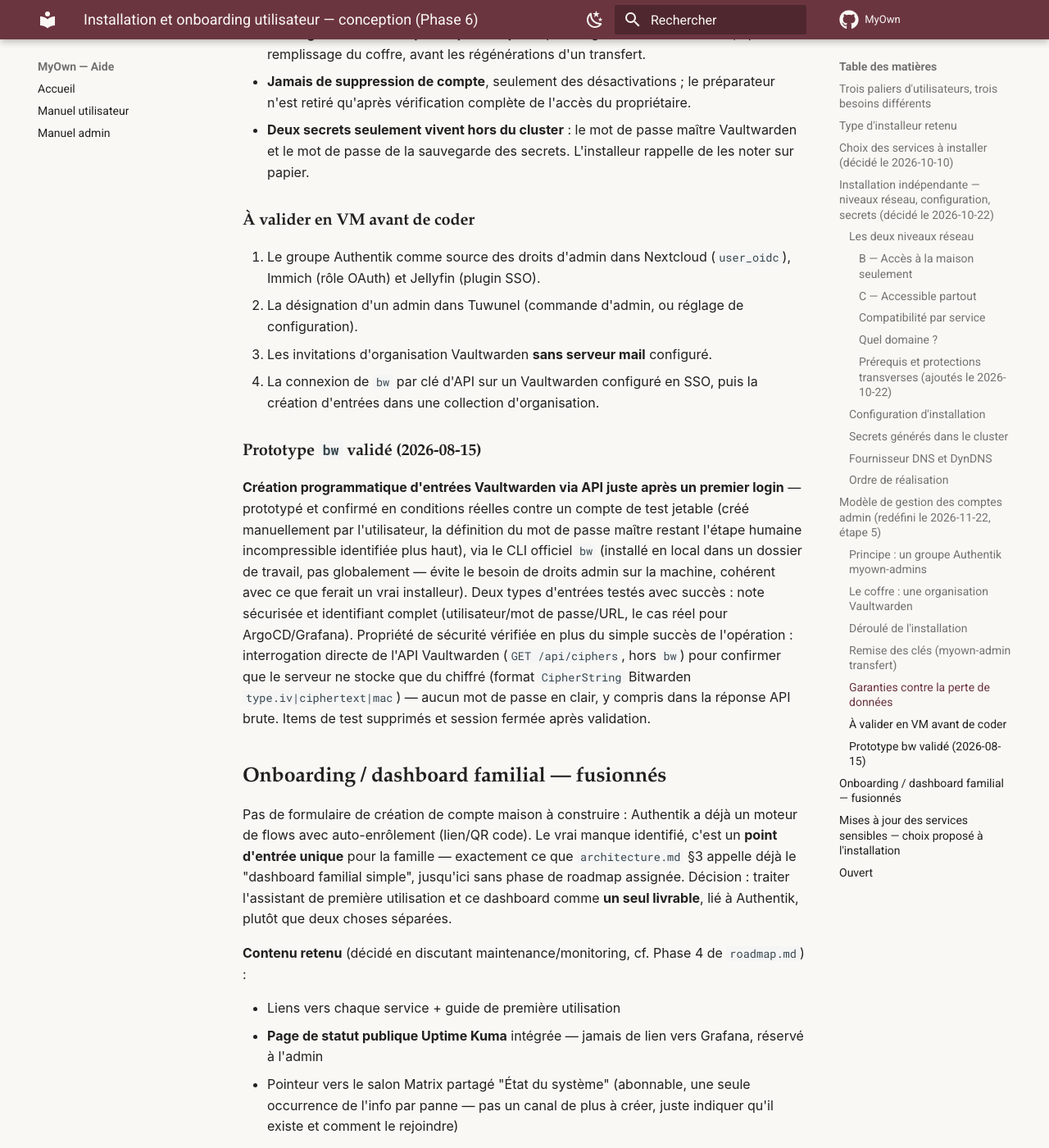
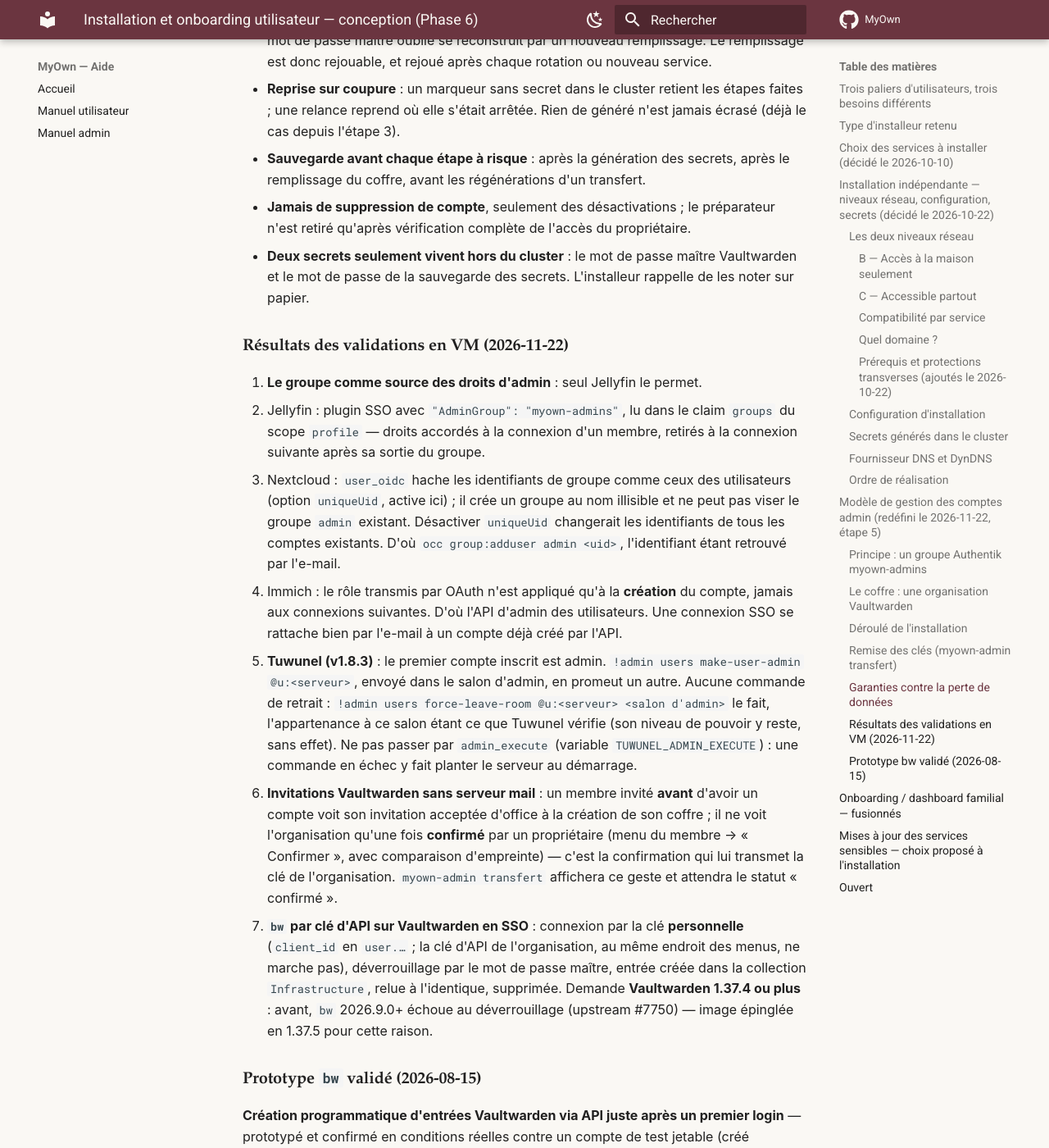
Before and after one commit to Pavliin/MyOwn, an MkDocs documentation site: the page built from docs/installation-utilisateur.md, in a window 1280 px wide and 1400 px high, scrolled down 10613 px. Shown: the whole window at 82% size. Built offline with MkDocs 1.6.1 and Material for MkDocs 9.7.7, drawn with Linux system fonts in a browser that asks for light colours; comment, search, counter and statistics services are not loaded; some of the changed text lies outside the part shown.

Commit message:
docs(install): record step 5 VM validation results
Co-Authored-By: Claude Opus 5.5 <noreply@anthropic.com>

```diff
--- a/docs/installation-utilisateur.md
+++ b/docs/installation-utilisateur.md
@@ -133,7 +133,7 @@ Chaque étape laisse l'installation de l'auteur fonctionnelle, et se vérifie pa
 2. Fournisseur DNS générique et DynDNS via ddns-updater.
 3. Secrets générés, sauvegarde des secrets, migration de l'installation de l'auteur hors de KSOPS (les secrets existants conservés, jamais régénérés), retrait des fichiers SOPS. *Génération, sortie de KSOPS et sauvegarde faites le 2026-10-27 (`notes-techniques.md`) ; le retrait des fichiers chiffrés attend une copie hors machine de la sauvegarde (pour l'installation de l'auteur, ces fichiers sont aujourd'hui la seule copie hors machine des secrets).*
 4. Niveaux B/C dans l'installeur (valeur `exposure`), validés en VM pour chaque niveau et pour le passage de l'un à l'autre. *Fait le 2026-10-29 ; second fournisseur DNS (deSEC) à tester quand ses inscriptions rouvriront.*
-5. Flow admin : groupe `myown-admins`, secrets rangés dans une organisation Vaultwarden, remise des clés (« Modèle de gestion des comptes admin » ci-dessous). *Design redéfini le 2026-11-22 ; quatre points à valider en VM avant de coder.*
+5. Flow admin : groupe `myown-admins`, secrets rangés dans une organisation Vaultwarden, remise des clés (« Modèle de gestion des comptes admin » ci-dessous). *Design redéfini le 2026-11-22, ses quatre points validés en VM le même jour (« Résultats des validations en VM » ci-dessous) ; reste à coder.*
 
 ## Modèle de gestion des comptes admin (redéfini le 2026-11-22, étape 5)
 
@@ -162,10 +162,8 @@ Chaque étape laisse l'installation de l'auteur fonctionnelle, et se vérifie pa
 | Application | Lien entre le groupe et les droits d'admin |
 |---|---|
 | Authentik | droits super-utilisateur du groupe |
-| Nextcloud | groupes transmis par `user_oidc` vers le groupe `admin` *(à valider)* |
-| Immich | champ de rôle de la connexion OAuth *(à valider)* |
-| Jellyfin | rôles admin du plugin SSO *(à valider)* |
-| Tuwunel, Mailu | pas de lien natif : `myown-admin sync` applique l'appartenance au groupe (commande d'admin Tuwunel, API Mailu déjà scriptée) |
+| Jellyfin | `AdminGroup` du plugin SSO, lu à chaque connexion : droits donnés **et retirés** sans autre geste |
+| Nextcloud, Immich, Tuwunel, Mailu | pas de lien utilisable : `myown-admin sync` applique l'appartenance au groupe (`occ group:adduser admin` pour Nextcloud, API d'admin pour Immich et Mailu, commande d'admin pour Tuwunel) |
 | ArgoCD, Grafana, `/admin` Vaultwarden | comptes techniques locaux, identifiants rangés dans le coffre |
 
 `akadmin` reste un compte de secours, pas l'identité courante : chaque admin a un compte Authentik **nominatif**.
@@ -176,7 +174,7 @@ Les secrets vont dans une **organisation** Vaultwarden « MyOwn — administrati
 
 Deux collections, pour pouvoir un jour donner à un co-admin les comptes d'admin sans lui ouvrir l'infrastructure :
 
-- **Administration** : `akadmin` Authentik, compte local Nextcloud, ArgoCD, Grafana, jeton `/admin` Vaultwarden, compte bootstrap Mailu, compte admin Immich ; mot de passe de la sauvegarde des secrets ; configurations WireGuard ; note « que faire si… » renvoyant au manuel d'admin.
+- **Administration** : `akadmin` Authentik, compte local Nextcloud, ArgoCD, Grafana, jeton `/admin` Vaultwarden, compte bootstrap Mailu, comptes admin techniques Immich et Jellyfin ; mot de passe de la sauvegarde des secrets ; configurations WireGuard ; note « que faire si… » renvoyant au manuel d'admin.
 - **Infrastructure** : identifiants du fournisseur DNS, configuration DynDNS, mots de passe des bases de données, secrets OIDC, mots de passe Restic de chaque service, jeton d'API Mailu.
 
 Chaque entrée porte sa date et le Secret Kubernetes d'origine (`namespace/nom`, clé). Les clés privées SSH restent sur l'appareil de l'admin, jamais dans le coffre.
@@ -187,7 +185,10 @@ Chaque entrée porte sa date et le Secret Kubernetes d'origine (`namespace/nom`,
 
 1. **Socle** (étapes 1 à 4), terminé par une **sauvegarde immédiate des secrets** au lieu d'attendre le passage nocturne.
 2. **Compte de l'admin** : l'installeur crée son utilisateur Authentik nominatif dans `myown-admins` et affiche un **lien de définition du mot de passe** (flow de récupération existant) — il ne connaît jamais ce mot de passe.
-3. **Places « premier arrivé » occupées par l'installeur**, avant d'afficher la moindre adresse : compte admin Immich créé par l'API avec l'e-mail de l'admin (la connexion SSO s'y rattache par l'e-mail) ; Tuwunel : premier compte inscrit par l'installeur, puis promotion de l'admin humain *(mécanisme à valider)*.
+3. **Places « premier arrivé » occupées par l'installeur**, avant d'afficher la moindre adresse, chacune par un **compte technique** et non par le compte personnel de l'admin (sinon la remise des clés pourrait laisser l'application sans admin) :
+   - Immich : compte admin technique créé par `POST /api/auth/admin-sign-up` — tant qu'il n'existe pas, Immich affiche son formulaire d'inscription d'admin à la place du bouton SSO ;
+   - Tuwunel : le bot (`@alertbot`) inscrit en premier, il devient admin et sert ensuite à promouvoir les humains ;
+   - Jellyfin : assistant de premier démarrage terminé par `scripts/jellyfin-sso-setup.py` (compte local technique, puis plugin SSO avec `AdminGroup` = `myown-admins`).
 4. **Étapes humaines**, que l'installeur attend en interrogeant les API (il affiche l'adresse à ouvrir, sans tenter d'ouvrir un navigateur — il tourne en général par SSH sur un serveur sans écran) : première connexion Authentik ; création du coffre Vaultwarden et de son mot de passe maître ; création de l'organisation et de ses deux collections.
 5. **Remplissage du coffre** : l'admin colle sa clé d'API et tape son mot de passe maître ; `bw` crée ou met à jour les entrées.
 6. **Vérification** : chaque entrée relue et comparée par empreinte au Secret du cluster, sans rien afficher ; puis sauvegarde immédiate de Vaultwarden.
@@ -208,12 +209,15 @@ Deux temps qui ne se chevauchent jamais :
 - **Jamais de suppression de compte**, seulement des désactivations ; le préparateur n'est retiré qu'après vérification complète de l'accès du propriétaire.
 - **Deux secrets seulement vivent hors du cluster** : le mot de passe maître Vaultwarden et le mot de passe de la sauvegarde des secrets. L'installeur rappelle de les noter sur papier.
 
-### À valider en VM avant de coder
+### Résultats des validations en VM (2026-11-22)
 
-1. Le groupe Authentik comme source des droits d'admin dans Nextcloud (`user_oidc`), Immich (rôle OAuth) et Jellyfin (plugin SSO).
-2. La désignation d'un admin dans Tuwunel (commande d'admin, ou réglage de configuration).
-3. Les invitations d'organisation Vaultwarden **sans serveur mail** configuré.
-4. La connexion de `bw` par clé d'API sur un Vaultwarden configuré en SSO, puis la création d'entrées dans une collection d'organisation.
+1. **Le groupe comme source des droits d'admin** : seul Jellyfin le permet.
+   - Jellyfin : plugin SSO avec `"AdminGroup": "myown-admins"`, lu dans le claim `groups` du scope `profile` — droits accordés à la connexion d'un membre, retirés à la connexion suivante après sa sortie du groupe.
+   - Nextcloud : `user_oidc` hache les identifiants de groupe comme ceux des utilisateurs (option `uniqueUid`, active ici) ; il crée un groupe au nom illisible et ne peut pas viser le groupe `admin` existant. Désactiver `uniqueUid` changerait les identifiants de tous les comptes existants. D'où `occ group:adduser admin <uid>`, l'identifiant étant retrouvé par l'e-mail.
+   - Immich : le rôle transmis par OAuth n'est appliqué qu'à la **création** du compte, jamais aux connexions suivantes. D'où l'API d'admin des utilisateurs. Une connexion SSO se rattache bien par l'e-mail à un compte déjà créé par l'API.
+2. **Tuwunel (v1.8.3)** : le premier compte inscrit est admin. `!admin users make-user-admin @u:<serveur>`, envoyé dans le salon d'admin, en promeut un autre. Aucune commande de retrait : `!admin users force-leave-room @u:<serveur> <salon d'admin>` le fait, l'appartenance à ce salon étant ce que Tuwunel vérifie (son niveau de pouvoir y reste, sans effet). Ne pas passer par `admin_execute` (variable `TUWUNEL_ADMIN_EXECUTE`) : une commande en échec y fait planter le serveur au démarrage.
+3. **Invitations Vaultwarden sans serveur mail** : un membre invité **avant** d'avoir un compte voit son invitation acceptée d'office à la création de son coffre ; il ne voit l'organisation qu'une fois **confirmé** par un propriétaire (menu du membre → « Confirmer », avec comparaison d'empreinte) — c'est la confirmation qui lui transmet la clé de l'organisation. `myown-admin transfert` affichera ce geste et attendra le statut « confirmé ».
+4. **`bw` par clé d'API sur Vaultwarden en SSO** : connexion par la clé **personnelle** (`client_id` en `user.…` ; la clé d'API de l'organisation, au même endroit des menus, ne marche pas), déverrouillage par le mot de passe maître, entrée créée dans la collection `Infrastructure`, relue à l'identique, supprimée. Demande **Vaultwarden 1.37.4 ou plus** : avant, `bw` 2026.9.0+ échoue au déverrouillage (upstream #7750) — image épinglée en 1.37.5 pour cette raison.
 
 ### Prototype `bw` validé (2026-08-15)
 
```
